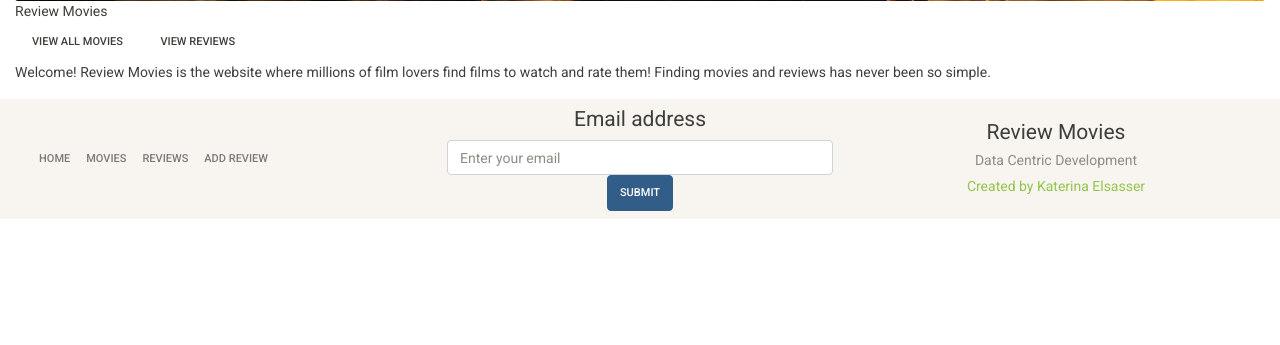
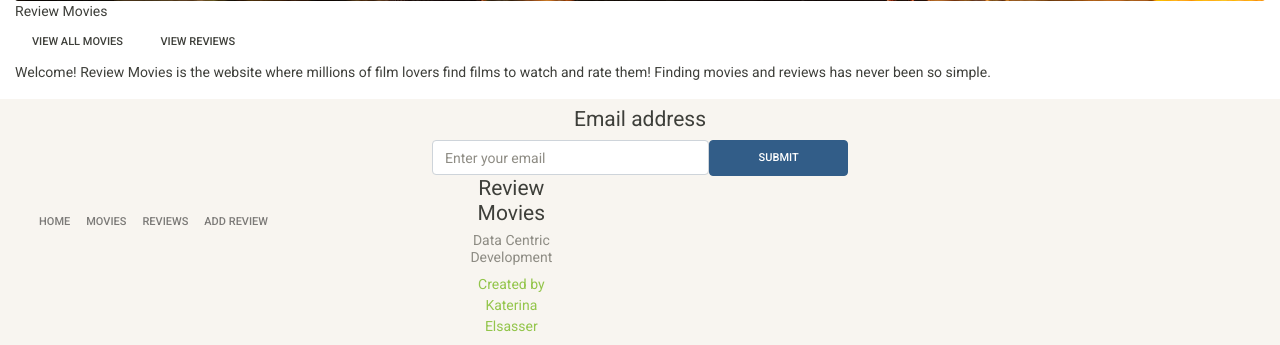
Before and after one commit to katerinaelsasser/film_review_database, a Flask app: page / in a window 1280 px wide. Shown: the part 774-1119 px from the top of the page. Before the commit the page ends 993 px from the top, so only its background shows below. Run offline with Flask 2, Linux system fonts and the light colour scheme; some libraries are stand-ins or nearby versions.

Commit message:
adding div to email and submit button

```diff
--- a/templates/layout/footer.html
+++ b/templates/layout/footer.html
@@ -24,9 +24,10 @@
 <div class="col-4 block-2 text-center">
 <div class="form-email">
       <h4 for="InputEmail">Email address</h4>
-      <input type="email" class="form-control" id="email-form" aria-describedby="emailHelp" placeholder="Enter your email">
-    </div>
-<button type="submit" class="btn btn-primary">Submit</button>
+      <div class="row">
+      <input type="email" class="form-control col-md-8" id="email-form" aria-describedby="emailHelp" placeholder="Enter your email">
+<button type="submit" class="btn btn-primary col-md-4">Submit</button>
+</div>
 </div>
 <!--creator-->
 <div class="col-4 block-3 text-center">
```
